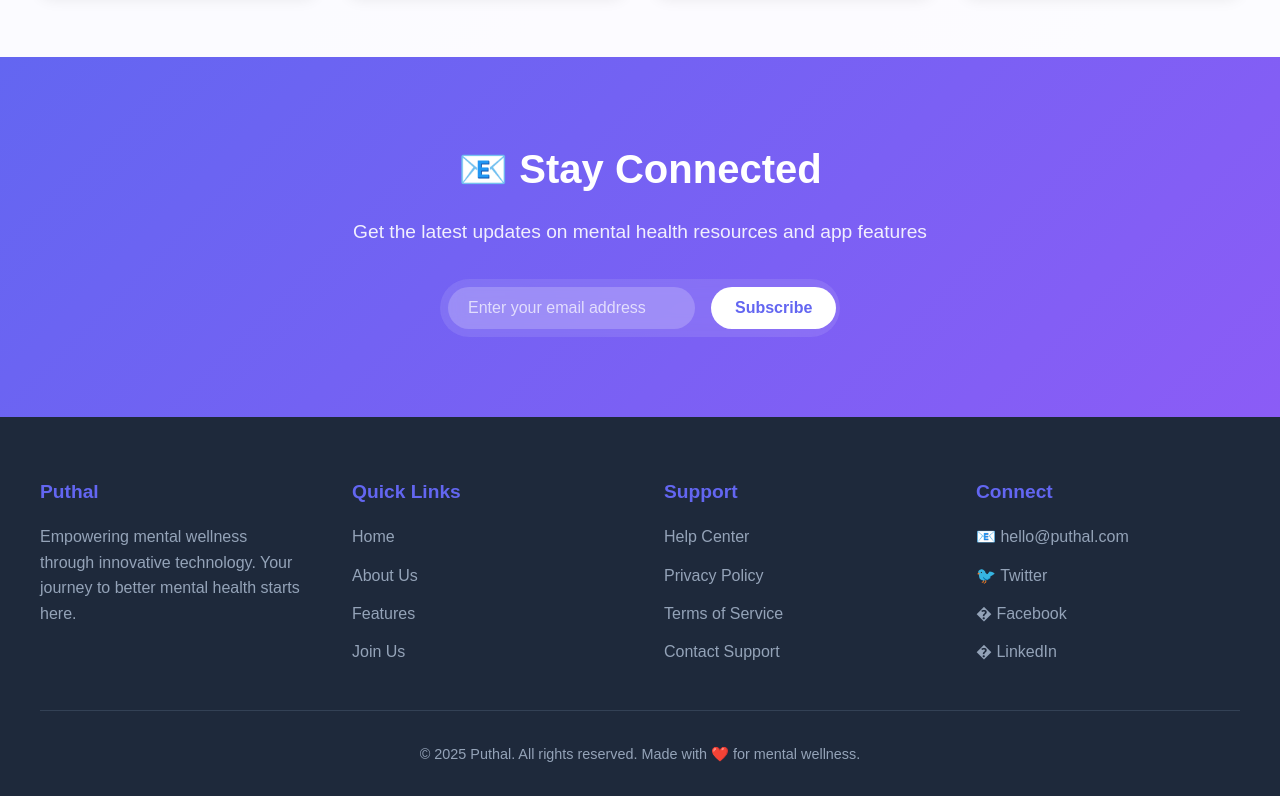
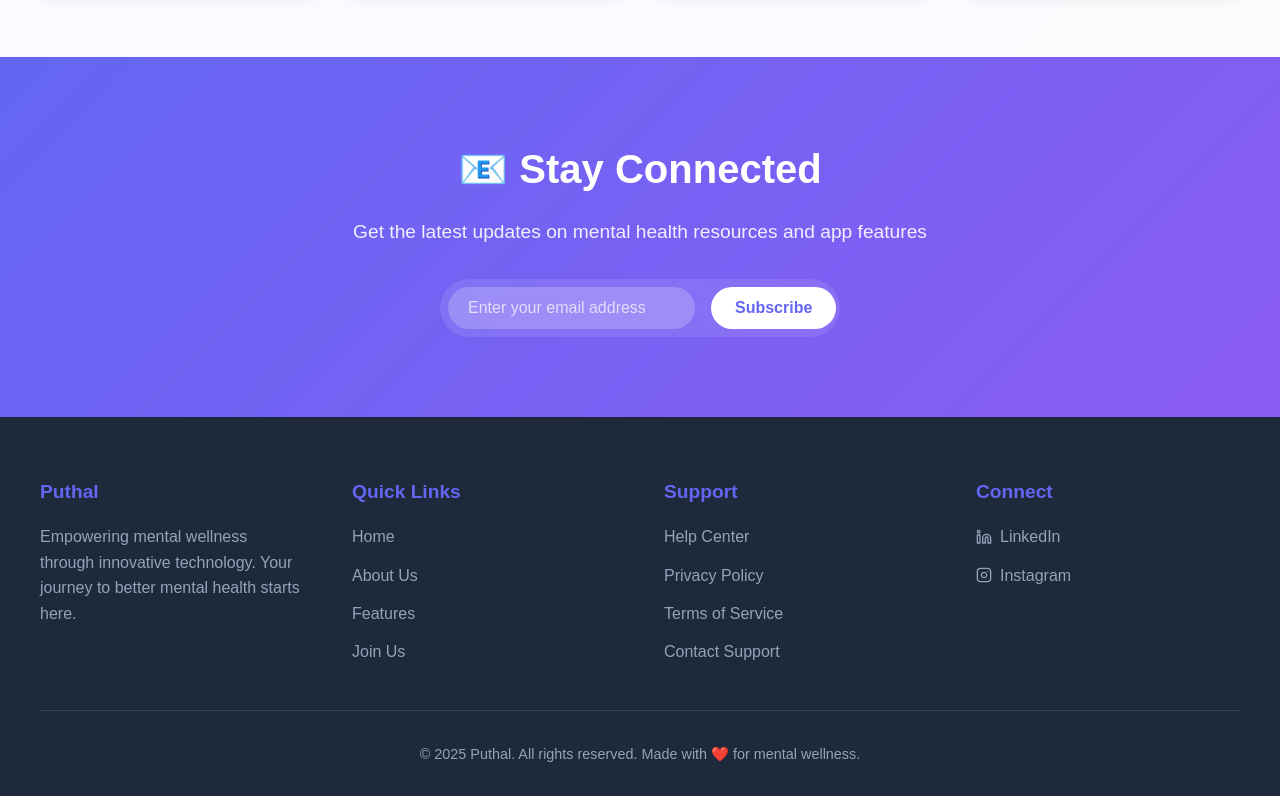
Before and after one commit to Stranger1298/puthal, a plain HTML site: page index.html in a window 1280 px wide. Shown: the part 1196-1992 px from the top of the page. Drawn offline with Linux system fonts and the light colour scheme.

Commit message:
fixed social links and emojis

```diff
--- a/index.html
+++ b/index.html
@@ -20,7 +20,12 @@
                 <li><a href="#join">Join Us</a></li>
                 <li><a href="#contact">Contact</a></li>
             </ul>
-            <button class="search-icon" onclick="toggleSearch()">🔍</button>
+            <button class="search-icon" onclick="toggleSearch()">
+                <svg width="20" height="20" viewBox="0 0 24 24" fill="none" stroke="currentColor" stroke-width="2" stroke-linecap="round" stroke-linejoin="round">
+                    <circle cx="11" cy="11" r="8"></circle>
+                    <path d="m21 21-4.35-4.35"></path>
+                </svg>
+            </button>
         </nav>
 
         <div id="search-overlay" class="search-overlay">
@@ -200,10 +205,26 @@
                 <div class="footer-section">
                     <h3>Connect</h3>
                     <ul>
-                        <li><a href="#">📧 hello@puthal.com</a></li>
-                        <li><a href="#">🐦 Twitter</a></li>
-                        <li><a href="#">� Facebook</a></li>
-                        <li><a href="https://www.linkedin.com/company/theputhal/">� LinkedIn</a></li>
+                        <li>
+                            <a href="https://www.linkedin.com/company/theputhal/">
+                                <svg width="16" height="16" viewBox="0 0 24 24" fill="none" stroke="currentColor" stroke-width="2" stroke-linecap="round" stroke-linejoin="round">
+                                    <path d="M16 8a6 6 0 0 1 6 6v7h-4v-7a2 2 0 0 0-2-2 2 2 0 0 0-2 2v7h-4v-7a6 6 0 0 1 6-6z"></path>
+                                    <rect x="2" y="9" width="4" height="12"></rect>
+                                    <circle cx="4" cy="4" r="2"></circle>
+                                </svg>
+                                LinkedIn
+                            </a>
+                        </li>
+                        <li>
+                            <a href="https://www.instagram.com/theputhal/">
+                                <svg width="16" height="16" viewBox="0 0 24 24" fill="none" stroke="currentColor" stroke-width="2" stroke-linecap="round" stroke-linejoin="round">
+                                    <rect x="2" y="2" width="20" height="20" rx="5" ry="5"></rect>
+                                    <path d="m16 11.37A4 4 0 1 1 12.63 8 4 4 0 0 1 16 11.37z"></path>
+                                    <line x1="17.5" y1="6.5" x2="17.51" y2="6.5"></line>
+                                </svg>
+                                Instagram
+                            </a>
+                        </li>
                     </ul>
                 </div>
             </div>
--- a/style.css
+++ b/style.css
@@ -78,11 +78,22 @@ header {
     cursor: pointer;
     padding: 0.5rem;
     border-radius: 50%;
-    transition: background 0.3s ease;
+    transition: all 0.3s ease;
+    display: flex;
+    align-items: center;
+    justify-content: center;
+    width: 40px;
+    height: 40px;
 }
 
 .search-icon:hover {
     background: #f1f5f9;
+    color: #6366f1;
+    transform: scale(1.05);
+}
+
+.search-icon svg {
+    transition: all 0.3s ease;
 }
 
 .search-overlay {
@@ -607,10 +618,23 @@ footer {
     color: #94a3b8;
     text-decoration: none;
     transition: color 0.3s ease;
+    display: flex;
+    align-items: center;
+    gap: 8px;
 }
 
 .footer-section ul li a:hover {
     color: white;
+}
+
+.footer-section ul li a svg {
+    transition: all 0.3s ease;
+    flex-shrink: 0;
+}
+
+.footer-section ul li a:hover svg {
+    stroke: #6366f1;
+    transform: scale(1.1);
 }
 
 .footer-bottom {
```
